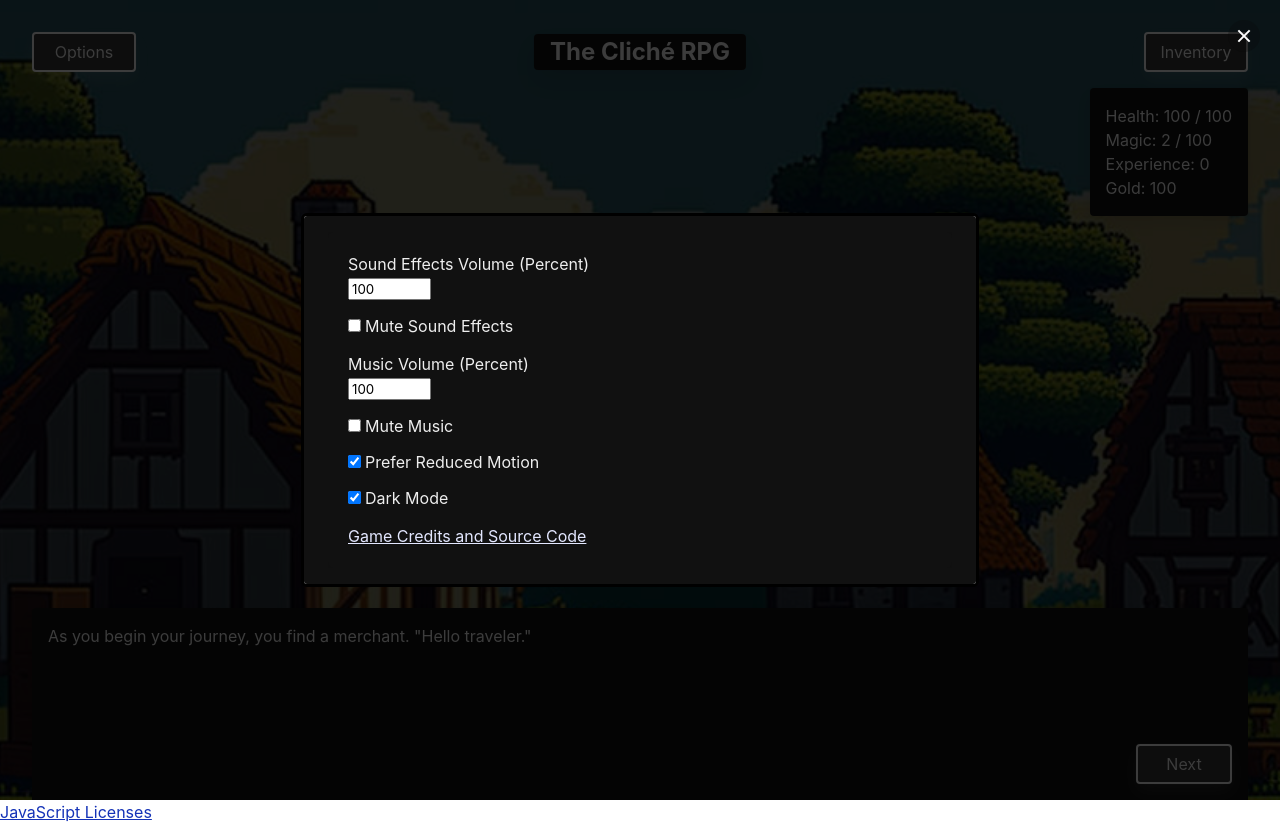
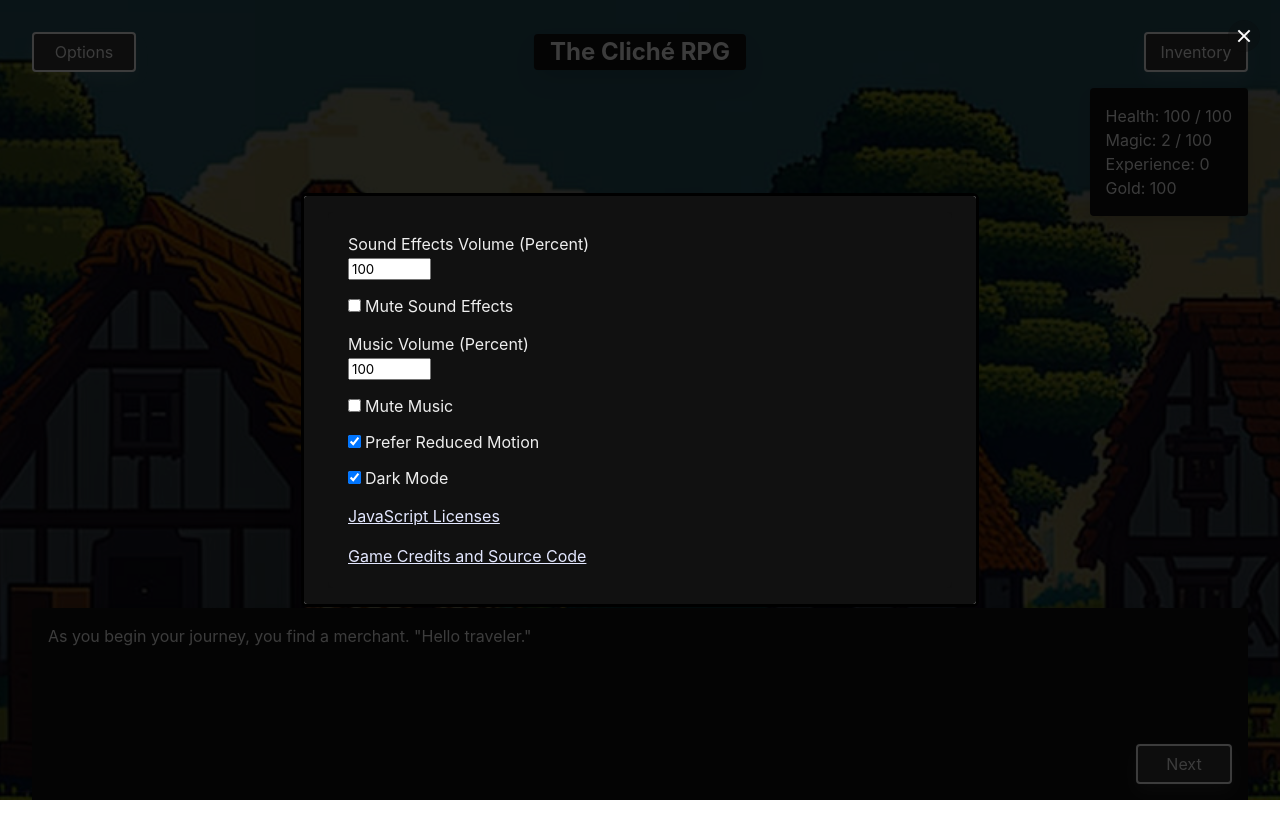
Before and after one commit to jacob-willden/the-cliche-rpg, a React (Vite) app: page / in a window 1280 px wide. Both pictures are taken after a click on the button "Options". After the commit the page ends 800 px from the top, so only its background shows below. Built offline with nearby package versions, Linux system fonts and the light colour scheme.

Commit message:
Hide Web Labels link for LibreJS from user
And add back the link in the interface.

```diff
--- a/src/App.css
+++ b/src/App.css
@@ -253,6 +253,16 @@ dialog::backdrop {
 	margin-left: 1rem;
 }
 
+/* Only needs to be viewed by LibreJS, another link is available in the interface. */
+a[rel="jslicense"] {
+	display: none;
+}
+
+#js-licenses {
+	display: block;
+	margin-bottom: 1rem;
+}
+
 @media (max-width: 24rem) {
 	#game {
 		padding: 1rem;
--- a/src/App.jsx
+++ b/src/App.jsx
@@ -878,6 +878,7 @@ function App() {
 						<input id='dark-mode' checked={darkMode} onChange={(event) => setDarkMode(event.target.checked)} type='checkbox' />
 						<label htmlFor='dark-mode'>Dark Mode</label>
 					</div>
+					<a href='javascript.html' id='js-licenses'>JavaScript Licenses</a>
 					<a href='https://github.com/jacob-willden/the-cliche-rpg'>Game Credits and Source Code</a>
 				</div>
 			);
```
